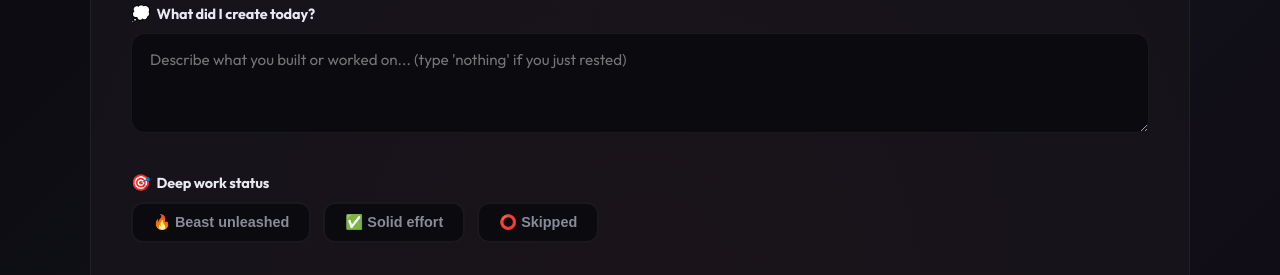
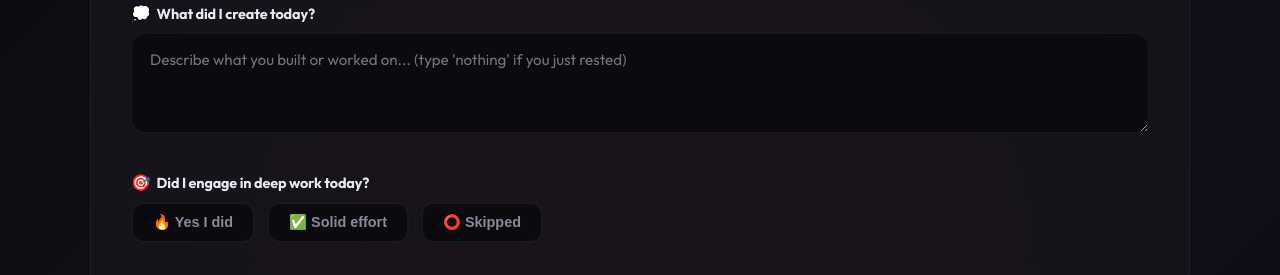
Before and after one commit to Kennedy178/Daily-Check-in-Accountability-tool, a plain HTML site: page index.html in a window 1280 px wide. Shown: the part 1000-1275 px from the top of the page. Drawn offline with Linux system fonts and the light colour scheme.

Commit message:
Update deep work status label and button text

```diff
--- a/index.html
+++ b/index.html
@@ -931,10 +931,10 @@
 
         <!-- Deep work -->
         <div class="form-section">
-          <label><span class="emoji">🎯</span>Deep work status</label>
+          <label><span class="emoji">🎯</span>Did I engage in deep work today?</label>
           <div class="toggle-group">
             <button type="button" class="toggle-btn" data-group="deepwork" data-value="beast">
-              <span>🔥 Beast unleashed</span>
+              <span>🔥 Yes I did</span>
             </button>
             <button type="button" class="toggle-btn" data-group="deepwork" data-value="solid">
               <span>✅ Solid effort</span>
```
